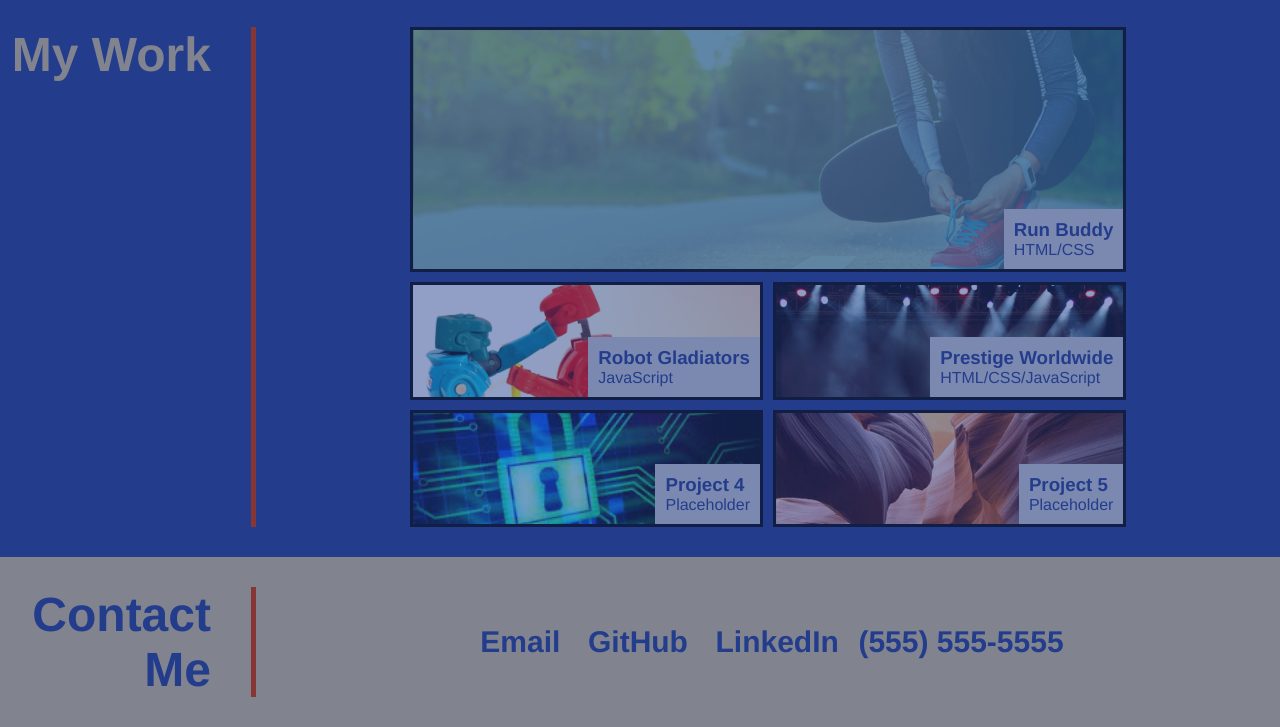
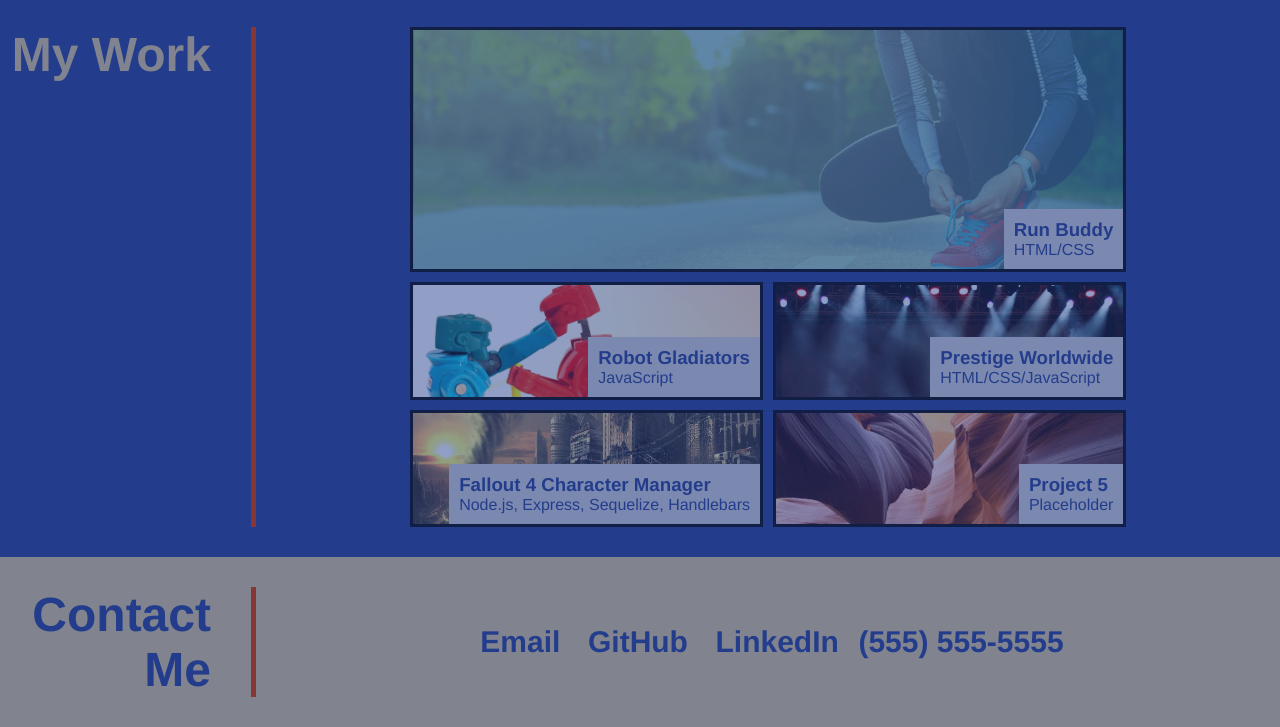
Before and after one commit to jdlawton/portfolio, a plain HTML site: page index.html in a window 1280 px wide. Shown: the part 1196-1923 px from the top of the page. Drawn offline with Linux system fonts and the light colour scheme.

Commit message:
Added FO4 character manager project

```diff
--- a/assets/css/style.css
+++ b/assets/css/style.css
@@ -192,8 +192,8 @@ header nav ul li a:hover {
     background-position: 60% 50%;
 }
 
-.project4 {
-    background-image: url("../images/security.jpg");
+.fo4-char-mgr {
+    background-image: url("../images/ruins.jpg");
 }
 
 .project5 {
--- a/index.html
+++ b/index.html
@@ -86,10 +86,10 @@
                             <p>HTML/CSS/JavaScript</p>
                         </div>
                     </a>
-                    <a href="#" target="_blank" class="project project4">
+                    <a href="https://jdlawton.github.io/fo-char-gen" target="_blank" class="project fo4-char-mgr">
                         <div class="project-label">
-                            <h3>Project 4</h3>
-                            <p>Placeholder</p>
+                            <h3>Fallout 4 Character Manager</h3>
+                            <p>Node.js, Express, Sequelize, Handlebars</p>
                         </div>
                     </a>
                     <a href="#" target="_blank"  class="project project5">
```
Also changed, not shown: assets/images/ruins.jpg (added).
